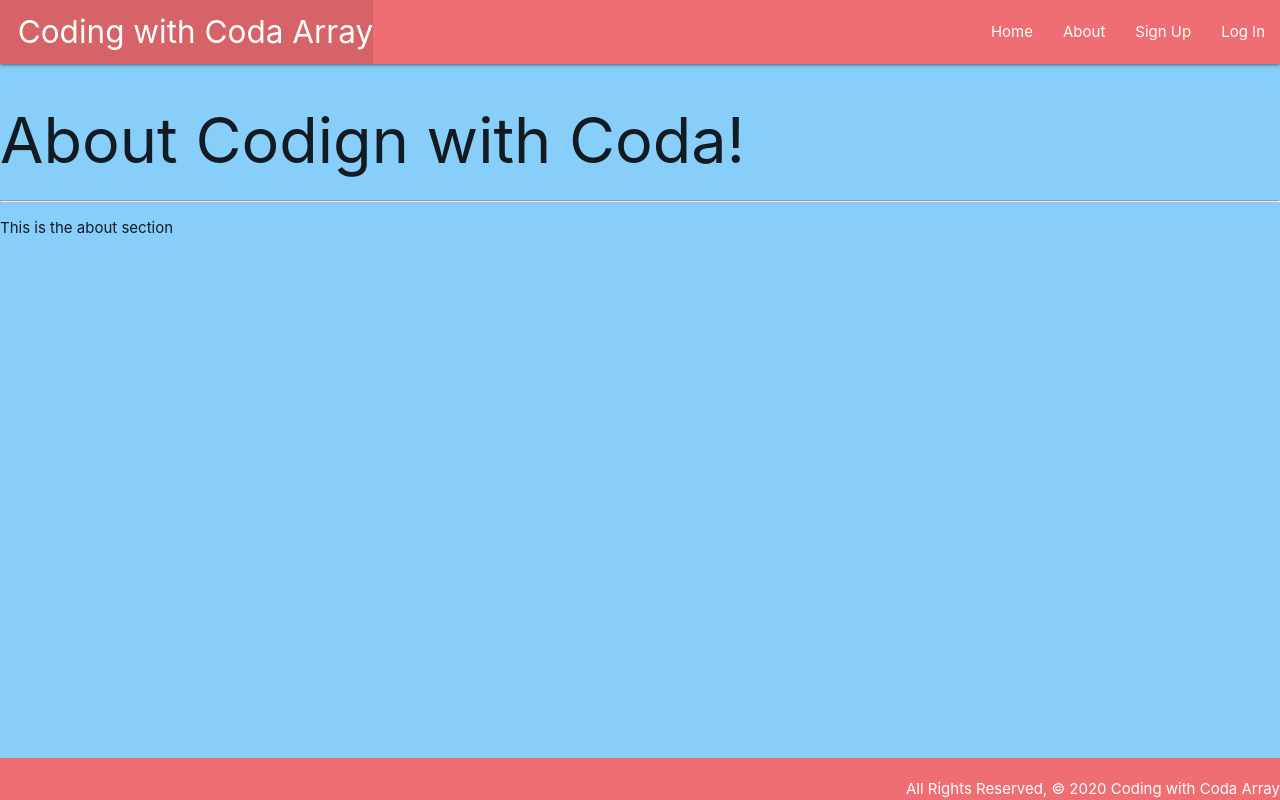
After one commit to sweetvanloan/codingcoda, a Django app: page /about/ in a window 1280 px wide. The commit adds this page. Run offline with Django 3.2, Linux system fonts and the light colour scheme.

Commit message:
home and about set

```diff
--- /dev/null
+++ b/main_app/templates/about.html
@@ -0,0 +1,17 @@
+{% extends 'base.html' %}
+{% block content %}
+
+<div class="home">
+    <div class="title">
+        <h1>
+            About Codign with Coda!
+        </h1>
+        <hr>
+        <p>This is the about section</p>
+    </div>
+
+
+</div>
+
+
+{% endblock %}
--- a/main_app/templates/base.html
+++ b/main_app/templates/base.html
@@ -20,7 +20,8 @@
                     <li><a href="{% url 'home' %}" class="left brand-logo">&nbsp;&nbsp;Coding with Coda Array</a></li>
                 </ul>
                 <ul class="right">
-                    <li><a href="{% url 'home' %}">home</a></li>
+                    <li><a href="{% url 'home' %}">Home</a></li>
+                    <li><a href="{% url 'about' %}">About</a></li>
                     <li><a href="{% url 'signup' %}">Sign Up</a></li>
                     <li><a href="{% url 'login' %}">Log In</a></li>
                 </ul>
--- a/main_app/urls.py
+++ b/main_app/urls.py
@@ -3,5 +3,6 @@ from . import views
 
 urlpatterns = [
     path('', views.home, name='home'),
+    path('about/', views.about, name='about'),
     path('accounts/signup/', views.signup, name='signup'),
 ]
--- a/main_app/views.py
+++ b/main_app/views.py
@@ -6,6 +6,9 @@ from django.contrib.auth.forms import UserCreationForm
 
 def home(request):
     return render(request, 'home.html')
+
+def about(request):
+    return render(request, 'about.html')
 
 def signup(request):
     error_message = ''
```
